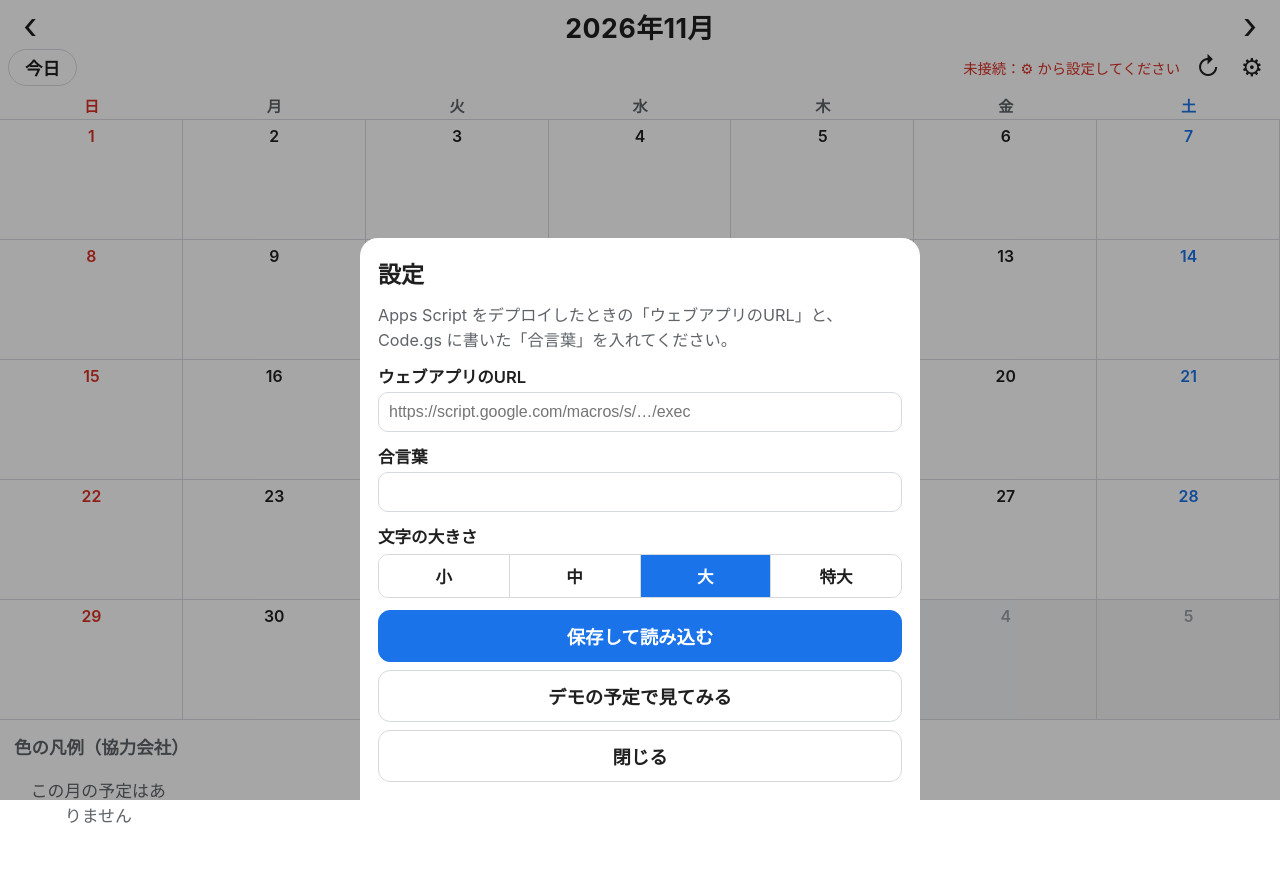
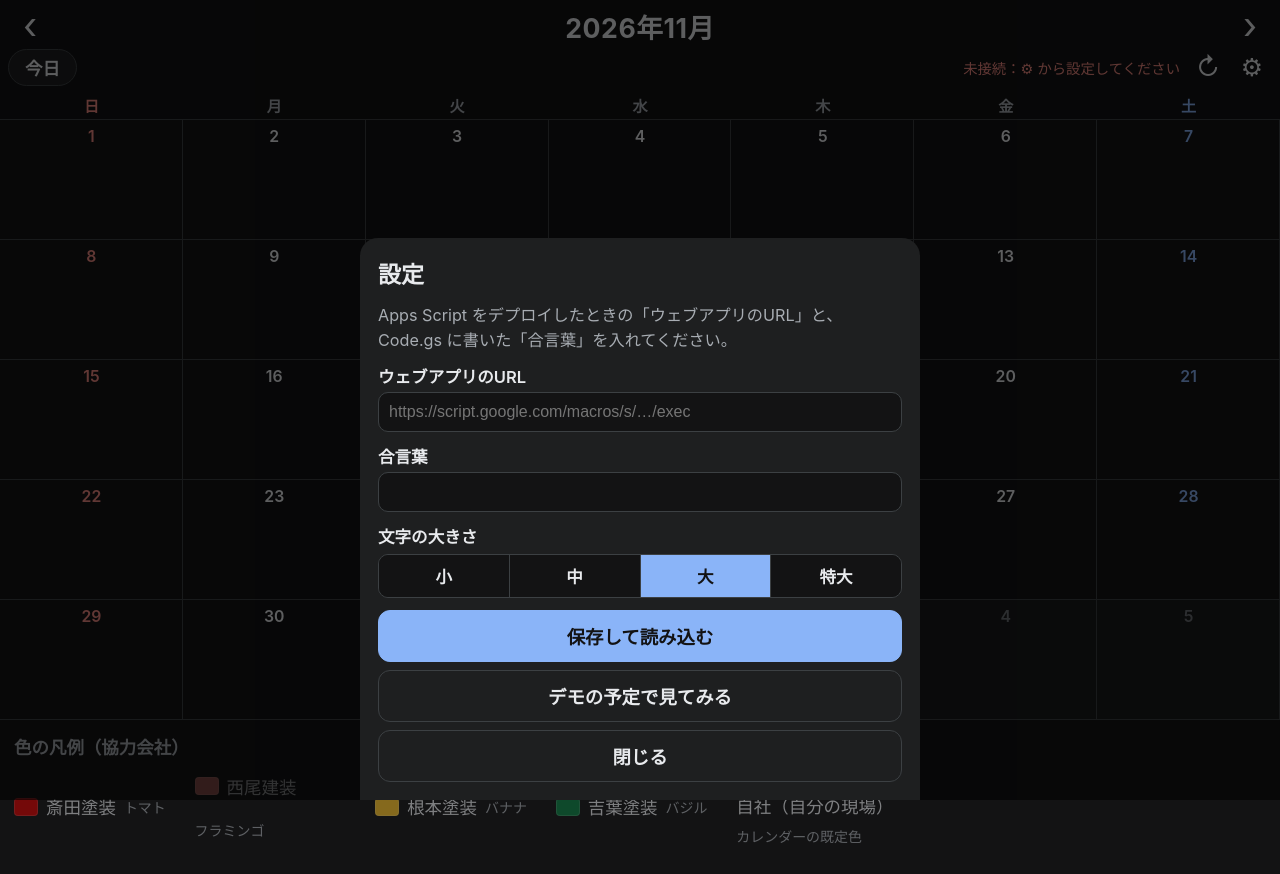
Before and after one commit to toukatsupaint-sketch/yotei-techo, a plain HTML site: page index.html in a window 1280 px wide. Drawn offline with Linux system fonts and the light colour scheme.

Commit message:
Add files via upload

```diff
--- a/app.js
+++ b/app.js
@@ -15,7 +15,8 @@
     '10': { name: 'バジル',       hex: '#0B8043' },
     '11': { name: 'トマト',       hex: '#D50000' },
   };
-  const COLOR_ORDER = ['11', '4', '6', '5', '2', '10', '7', '9', '1', '3', '8', ''];
+  // 凡例の並び：協力会社（トマト・フラミンゴ・バナナ・バジル）→ 自社（既定色）→ その他の色
+  const COLOR_ORDER = ['11', '4', '5', '10', '', '6', '2', '7', '9', '1', '3', '8'];
   const WD = ['日', '月', '火', '水', '木', '金', '土'];
   const CONFIG = window.YOTEI_CONFIG || { companies: {} };
   const companies = CONFIG.companies || {};
@@ -374,11 +375,11 @@
     const T = (d, h, mi = 0) => `${D(d)}T${pad(h)}:${pad(mi)}`;
     const ev = (title, start, end, colorId, extra = {}) => Object.assign({ id: title + start, title, start, end, allDay: start.length === 10, colorId, location: '', description: '' }, extra);
     const events = [
-      ev('〇〇邸 外壁塗装', D(3), D(13), '7', { location: '千葉県松戸市', description: '足場：3日設置\n下塗り→中塗り→上塗り' }),
+      ev('〇〇邸 外壁塗装', D(3), D(13), '', { location: '千葉県松戸市', description: '足場：3日設置\n下塗り→中塗り→上塗り' }),
       ev('△△マンション 大規模修繕', D(-2), D(21), '10'),
-      ev('□□ビル 屋上防水', D(14), D(19), '6'),
+      ev('□□ビル 屋上防水', D(14), D(19), '4'),
       ev('◇◇様邸 付帯部塗装', D(22), D(27), '5'),
-      ev('☆☆アパート 鉄部塗装', D(27), D(36), '9'),
+      ev('☆☆アパート 鉄部塗装', D(27), D(36), '11'),
       ev('見積提出', D(8), D(9), '11'),
       ev('材料搬入', D(17), D(18), '2'),
       ev('夜間作業 ××駅前', T(11, 20), T(13, 5), '8'),
--- a/config.js
+++ b/config.js
@@ -1,19 +1,19 @@
 // 予定手帖の設定ファイル
 window.YOTEI_CONFIG = {
-  // 協力会社の凡例：Googleカレンダーの色 → 会社名
-  // 会社名を入れると、画面下の凡例と予定の詳細に表示されます。空欄の色は色名のまま表示します。
+  // 協力会社の凡例：Googleカレンダーの色ID → 会社名
+  // 会社名を入れた色は、画面下の凡例と予定の詳細に会社名で表示されます。空欄の色は色名のまま表示します。
   companies: {
+    '11': '斎田塗装',            // トマト
+    '4':  '西尾建装',            // フラミンゴ
+    '5':  '根本塗装',            // バナナ
+    '10': '吉葉塗装',            // バジル
+    '':   '自社（自分の現場）',  // 色をつけていない予定（カレンダーの既定色）
     '1': '',   // ラベンダー
     '2': '',   // セージ
     '3': '',   // ブドウ
-    '4': '',   // フラミンゴ
-    '5': '',   // バナナ
     '6': '',   // ミカン
     '7': '',   // ピーコック
     '8': '',   // グラファイト
-    '9': '',   // ブルーベリー
-    '10': '',  // バジル
-    '11': '',  // トマト
-    '': ''     // 色を指定していない予定（カレンダーの既定色）
+    '9': ''    // ブルーベリー
   }
 };
--- a/index.html
+++ b/index.html
@@ -1,14 +1,14 @@
 <!doctype html>
-<html lang="ja">
+<html lang="ja" style="background:#131314">
 <head>
   <meta charset="utf-8">
   <meta name="viewport" content="width=device-width, initial-scale=1, viewport-fit=cover">
   <title>予定手帖</title>
   <meta name="apple-mobile-web-app-capable" content="yes">
   <meta name="mobile-web-app-capable" content="yes">
-  <meta name="apple-mobile-web-app-status-bar-style" content="default">
+  <meta name="apple-mobile-web-app-status-bar-style" content="black">
   <meta name="apple-mobile-web-app-title" content="予定手帖">
-  <meta name="theme-color" content="#ffffff">
+  <meta name="theme-color" content="#131314">
   <meta name="format-detection" content="telephone=no">
   <link rel="manifest" href="manifest.webmanifest">
   <link rel="apple-touch-icon" href="icons/apple-touch-icon.png">
--- a/style.css
+++ b/style.css
@@ -1,22 +1,25 @@
+/* 予定手帖：黒い背景（Googleカレンダーのダークテーマに近い配色） */
 :root {
   --fs: 1;
-  --bg: #ffffff;
-  --ink: #1f1f1f;
-  --sub: #5f6368;
-  --line: #d6d9de;
-  --other: #f3f4f6;
-  --other-ink: #9aa0a6;
-  --today-bg: #fff7d6;
-  --today-ring: #1a73e8;
-  --sun: #d93025;
-  --sat: #1a73e8;
-  --chip-bg: #f5f6f8;
-  --accent: #1a73e8;
-  color-scheme: light;
+  --bg: #131314;          /* 画面の背景 */
+  --surface: #1e1f20;     /* ボタン・シートの背景 */
+  --surface-2: #2a2b2e;   /* 押したとき */
+  --ink: #e8eaed;         /* 文字 */
+  --sub: #a8adb3;         /* 補足の文字 */
+  --line: #3c4043;        /* 罫線 */
+  --other: #1a1b1c;       /* 前後の月のマス */
+  --other-ink: #6f7378;
+  --today-bg: #1d2a40;    /* 今日のマス */
+  --today-ring: #8ab4f8;
+  --sun: #f28b82;
+  --sat: #8ab4f8;
+  --accent: #8ab4f8;
+  --on-accent: #131314;
+  color-scheme: dark;
 }
 
 * { box-sizing: border-box; -webkit-tap-highlight-color: transparent; }
-html { -webkit-text-size-adjust: 100%; }
+html { -webkit-text-size-adjust: 100%; background: var(--bg); }
 body {
   margin: 0;
   background: var(--bg);
@@ -32,7 +35,7 @@ button { font: inherit; color: inherit; cursor: pointer; }
 /* ===== 上部バー ===== */
 .topbar {
   position: sticky; top: 0; z-index: 10;
-  background: rgba(255,255,255,0.97);
+  background: rgba(19, 19, 20, 0.97);
   padding-top: env(safe-area-inset-top);
   border-bottom: 1px solid var(--line);
 }
@@ -42,14 +45,14 @@ button { font: inherit; color: inherit; cursor: pointer; }
   border: none; background: none; font-size: 2em; line-height: 1;
   width: 48px; height: 44px; border-radius: 12px;
 }
-.icon-btn:active { background: #eef0f3; }
+.icon-btn:active { background: var(--surface-2); }
 .icon-btn.small { font-size: 1.35em; width: 40px; height: 38px; }
 .tool-row { display: flex; align-items: center; gap: 4px; padding: 0 8px 6px; }
 .pill {
-  border: 1px solid var(--line); background: #fff; border-radius: 999px;
+  border: 1px solid var(--line); background: var(--surface); border-radius: 999px;
   padding: 5px 16px; font-weight: 600; font-size: 0.95em;
 }
-.pill:active { background: #eef0f3; }
+.pill:active { background: var(--surface-2); }
 .status { flex: 1; text-align: right; color: var(--sub); font-size: 0.78em; padding-right: 4px; white-space: nowrap; overflow: hidden; text-overflow: ellipsis; }
 .status.err { color: var(--sun); }
 .status.loading::before { content: ""; display: inline-block; width: 0.8em; height: 0.8em; margin-right: 4px; vertical-align: -1px; border: 2px solid var(--accent); border-right-color: transparent; border-radius: 50%; animation: spin 0.8s linear infinite; }
@@ -83,10 +86,10 @@ button { font: inherit; color: inherit; cursor: pointer; }
 .daynum.sun .n, .daynum.hol .n { color: var(--sun); }
 .daynum.sat .n { color: var(--sat); }
 .daynum.other .n { color: var(--other-ink); }
-.daynum.today .n { background: var(--today-ring); color: #fff; }
+.daynum.today .n { background: var(--today-ring); color: var(--on-accent); }
 .daynum .hname { display: block; font-size: 0.62em; color: var(--sun); line-height: 1.15; font-weight: 500; overflow: hidden; white-space: nowrap; text-overflow: ellipsis; padding: 0 2px; }
 
-/* 期間予定の帯 */
+/* 期間予定の帯：Googleカレンダーと同じ色で塗りつぶし */
 .bar {
   z-index: 2; min-width: 0; align-self: start;
   margin: 1px 2px; padding: 2px 5px;
@@ -95,6 +98,7 @@ button { font: inherit; color: inherit; cursor: pointer; }
   overflow-wrap: anywhere; word-break: break-all;
   border: none; text-align: left;
   display: flex; align-items: center; gap: 3px;
+  box-shadow: inset 0 0 0 1px rgba(255, 255, 255, 0.08);
 }
 .bar.cont-l { border-top-left-radius: 0; border-bottom-left-radius: 0; margin-left: 0; }
 .bar.cont-r { border-top-right-radius: 0; border-bottom-right-radius: 0; margin-right: 0; }
@@ -102,38 +106,38 @@ button { font: inherit; color: inherit; cursor: pointer; }
 .bar .btxt { flex: 1; min-width: 0; }
 .bar .btime { font-weight: 500; opacity: 0.95; }
 
-/* 時間のある予定 */
+/* 時間のある予定：左に会社の色の太線＋同じ色を暗くした背景 */
 .timed { grid-row: -2; z-index: 1; min-width: 0; padding: 2px 2px 6px; display: flex; flex-direction: column; gap: 2px; }
 .ev {
   display: block; width: 100%; text-align: left; min-width: 0;
   border: none; border-left: 4px solid var(--c);
-  background: var(--chip-bg);
-  background: color-mix(in srgb, var(--c) 13%, #fff);
+  background: var(--surface);
+  background: color-mix(in srgb, var(--c) 30%, var(--surface));
   border-radius: 3px; padding: 1px 3px 2px;
   font-size: 0.72em; line-height: 1.25;
   overflow-wrap: anywhere; word-break: break-all;
 }
-.ev .t { display: block; font-weight: 700; color: var(--sub); font-size: 0.92em; letter-spacing: -0.02em; }
-.ev .s { display: block; color: var(--ink); }
+.ev .t { display: block; font-weight: 700; color: #d2d5d9; font-size: 0.92em; letter-spacing: -0.02em; }
+.ev .s { display: block; color: #ffffff; }
 
 /* ===== 凡例 ===== */
 .legend-wrap { padding: 14px 14px 28px; }
 .legend-wrap h2 { font-size: 0.95em; margin: 0 0 8px; color: var(--sub); }
-.legend { list-style: none; margin: 0; padding: 0; display: grid; grid-template-columns: repeat(auto-fill, minmax(150px, 1fr)); gap: 6px 12px; }
-.legend li { display: flex; align-items: center; gap: 8px; font-size: 0.92em; }
-.legend .sw { width: 22px; height: 16px; border-radius: 4px; flex: none; }
-.legend .cname { color: var(--sub); font-size: 0.85em; }
+.legend { list-style: none; margin: 0; padding: 0; display: grid; grid-template-columns: repeat(auto-fill, minmax(160px, 1fr)); gap: 8px 12px; }
+.legend li { display: flex; align-items: center; gap: 8px; font-size: 0.95em; flex-wrap: wrap; }
+.legend .sw { width: 24px; height: 18px; border-radius: 4px; flex: none; box-shadow: inset 0 0 0 1px rgba(255, 255, 255, 0.15); }
+.legend .cname { color: var(--sub); font-size: 0.8em; }
 .legend .count { margin-left: auto; color: var(--sub); font-size: 0.8em; }
-.legend .unused { opacity: 0.45; }
+.legend .unused { opacity: 0.5; }
 
 /* ===== シート（詳細・設定） ===== */
 .sheet-backdrop {
-  position: fixed; inset: 0; z-index: 50; background: rgba(0,0,0,0.35);
+  position: fixed; inset: 0; z-index: 50; background: rgba(0, 0, 0, 0.6);
   display: flex; align-items: flex-end; justify-content: center;
 }
 .sheet-backdrop[hidden] { display: none; }
 .sheet {
-  background: #fff; width: 100%; max-width: 560px; max-height: 88vh; overflow-y: auto;
+  background: var(--surface); width: 100%; max-width: 560px; max-height: 88vh; overflow-y: auto;
   border-radius: 18px 18px 0 0; padding: 18px 18px calc(18px + env(safe-area-inset-bottom));
   animation: up 0.18s ease-out;
 }
@@ -146,20 +150,20 @@ button { font: inherit; color: inherit; cursor: pointer; }
 .detail-list a { color: var(--accent); }
 .wide-btn {
   display: block; width: 100%; margin-top: 8px; padding: 12px; border-radius: 12px;
-  border: 1px solid var(--line); background: #fff; font-weight: 600;
+  border: 1px solid var(--line); background: var(--surface); font-weight: 600;
 }
-.wide-btn.primary { background: var(--accent); color: #fff; border-color: var(--accent); }
-.wide-btn:active { filter: brightness(0.95); }
+.wide-btn.primary { background: var(--accent); color: var(--on-accent); border-color: var(--accent); }
+.wide-btn:active { filter: brightness(0.9); }
 .note { color: var(--sub); font-size: 0.88em; margin: 0 0 12px; line-height: 1.5; }
 .field { display: block; margin-bottom: 12px; font-size: 0.9em; font-weight: 600; }
 .field input {
   display: block; width: 100%; margin-top: 4px; padding: 10px; font-size: 16px;
-  border: 1px solid var(--line); border-radius: 10px;
+  border: 1px solid var(--line); border-radius: 10px; background: var(--bg); color: var(--ink);
 }
 .seg { display: flex; margin-top: 6px; border: 1px solid var(--line); border-radius: 10px; overflow: hidden; }
-.seg button { flex: 1; border: none; background: #fff; padding: 9px 0; border-right: 1px solid var(--line); }
+.seg button { flex: 1; border: none; background: var(--bg); padding: 9px 0; border-right: 1px solid var(--line); }
 .seg button:last-child { border-right: none; }
-.seg button.on { background: var(--accent); color: #fff; }
+.seg button.on { background: var(--accent); color: var(--on-accent); }
 .error { color: var(--sun); font-size: 0.88em; }
 
 .empty-msg { text-align: center; color: var(--sub); padding: 10px; font-size: 0.85em; }
--- a/sw.js
+++ b/sw.js
@@ -1,5 +1,5 @@
 // 予定手帖 Service Worker：画面ファイルを保存して、電波が弱くてもすぐ開けるようにする
-const CACHE = 'yotei-techo-v1';
+const CACHE = 'yotei-techo-v2';
 const FILES = ['./', 'index.html', 'style.css', 'app.js', 'config.js', 'manifest.webmanifest',
   'icons/apple-touch-icon.png', 'icons/icon-192.png', 'icons/icon-512.png'];
 
```
Also changed, not shown: manifest.webmanifest.
